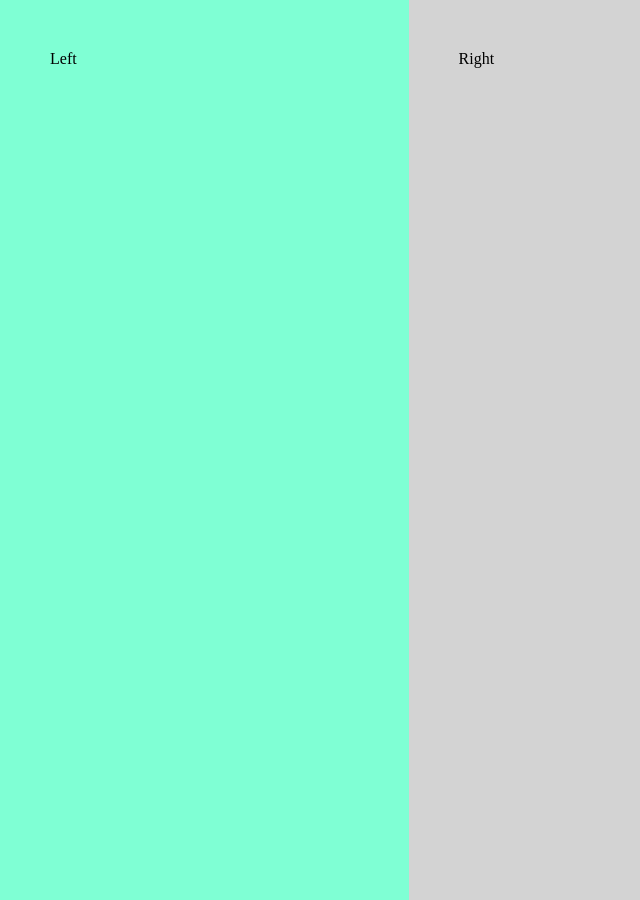
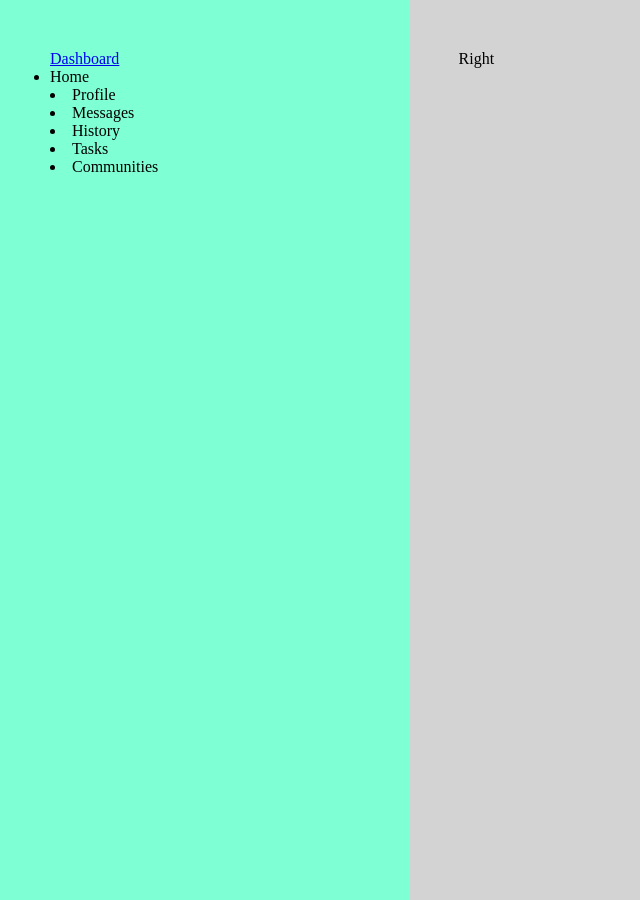
Before and after one commit to manny-reynoso/Admin-Dashboard, a plain HTML site: page index.html in a window 1280 px wide. Shown: the whole page, without its empty margins (0-640 px from the left). Drawn offline with Linux system fonts and the light colour scheme.

Commit message:
Created Unordered List with anchors on Left side.

```diff
--- a/index.html
+++ b/index.html
@@ -8,12 +8,45 @@
 </head>
 <body>
     <div class="Main-Container">
+      <!-- Left Container -->
         <div class="Left-Container">
-            <p>Left</p>
+            <a href="blank">Dashboard</a>
+            <ul class="Left-List">
+                <li>
+                    <a> Home</a>
+                </li>
+
+            </ul>
+            <li>
+                <a> Profile</a>
+            </li>
+
+        </ul>
+        <li>
+            <a>Messages </a>
+        </li>
+
+    </ul>
+    <li>
+        <a>History</a>
+    </li>
+
+</ul>
+<li>
+    <a>Tasks</a>
+</li>
+
+</ul>
+<li>
+    <a>Communities </a>
+</li>
+
+</ul>
+
         </div>
 
 
-
+        <!-- Right Side -->
         <div class="Right-Container">
             <p>Right</p>
         </div>
```
